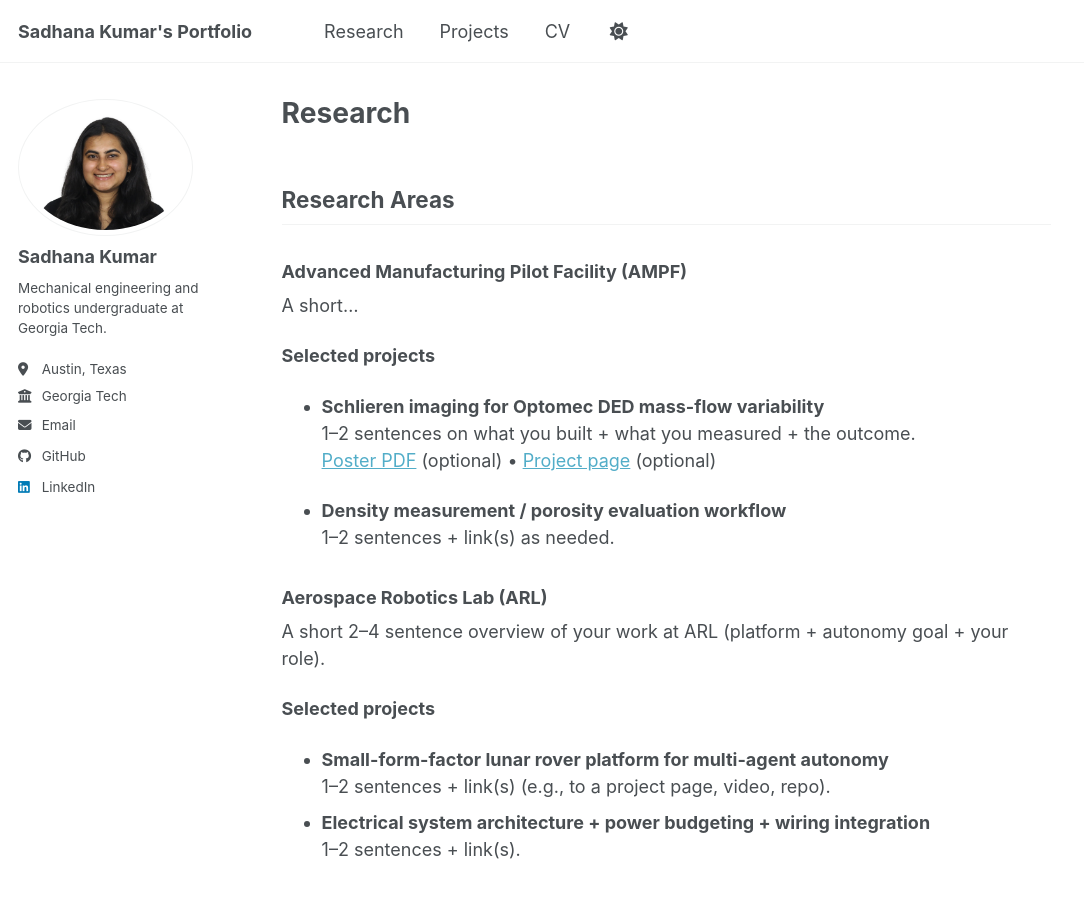
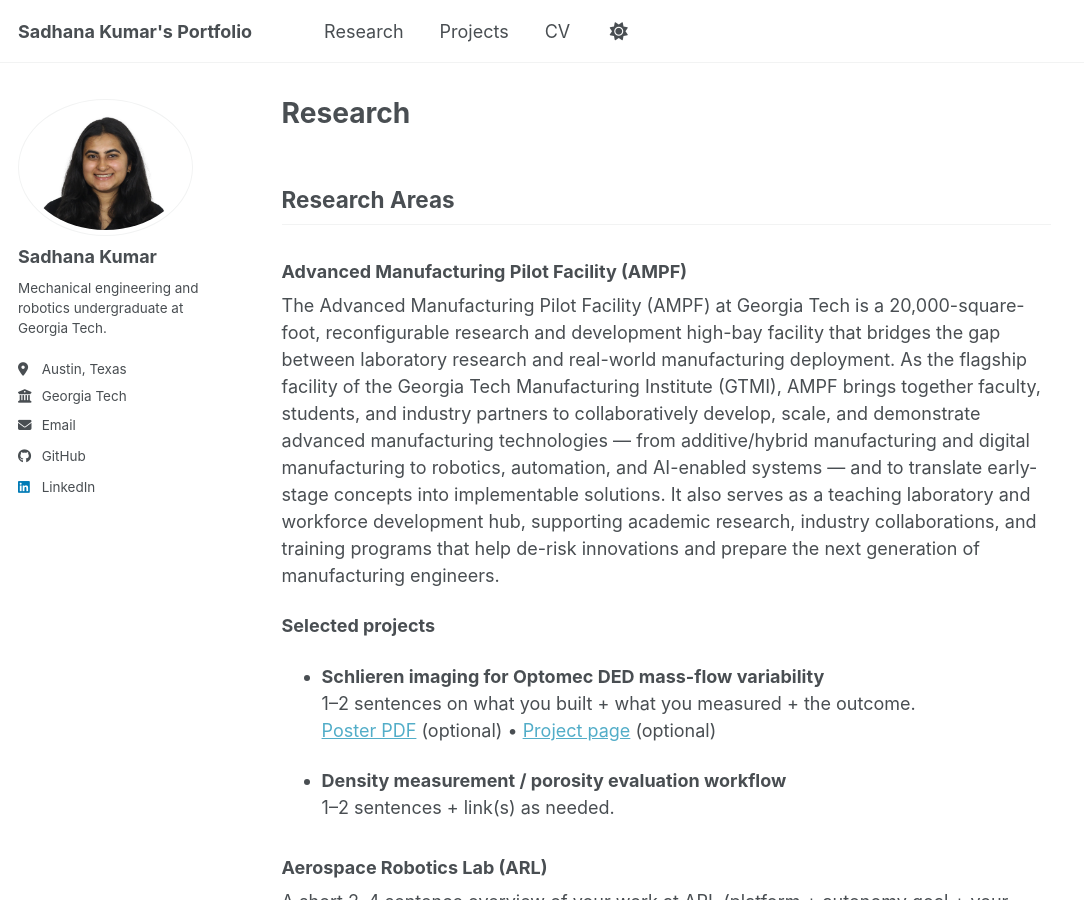
Before and after one commit to s-kumar72/s-kumar72.github.io, a Jekyll site: the page built from _pages/research.md, in a window 1280 px wide and 900 px high. Shown: the whole window, without its empty margins (0-1084 px from the left). Built offline with Jekyll 4.4.1, drawn with Linux system fonts in a browser that asks for light colours; a script bundle is joined from its source files by our own code; library files that are not in the unit come from our copies.

Commit message:
Update research.md

```diff
--- a/_pages/research.md
+++ b/_pages/research.md
@@ -6,7 +6,7 @@ author_profile: true
 ## Research Areas
 
 ### Advanced Manufacturing Pilot Facility (AMPF)
-A short...
+The Advanced Manufacturing Pilot Facility (AMPF) at Georgia Tech is a 20,000-square-foot, reconfigurable research and development high-bay facility that bridges the gap between laboratory research and real-world manufacturing deployment. As the flagship facility of the Georgia Tech Manufacturing Institute (GTMI), AMPF brings together faculty, students, and industry partners to collaboratively develop, scale, and demonstrate advanced manufacturing technologies — from additive/hybrid manufacturing and digital manufacturing to robotics, automation, and AI-enabled systems — and to translate early-stage concepts into implementable solutions. It also serves as a teaching laboratory and workforce development hub, supporting academic research, industry collaborations, and training programs that help de-risk innovations and prepare the next generation of manufacturing engineers.
 
 **Selected projects**
 - **Schlieren imaging for Optomec DED mass-flow variability**
```
